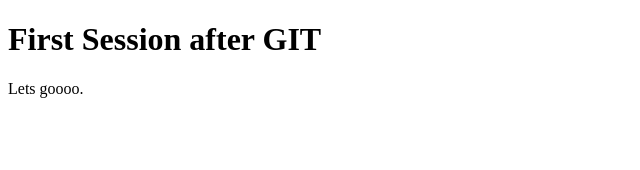
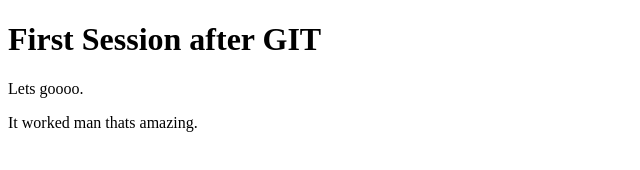
Before and after one commit to Ofori12/morning_test, a plain HTML site: page index.html in a window 1280 px wide. Shown: the whole page, without its empty margins (0-640 px from the left). Drawn offline with Linux system fonts and the light colour scheme.

Commit message:
Update index.html

```diff
--- a/index.html
+++ b/index.html
@@ -8,5 +8,6 @@
 <body>
     <h1>First Session after GIT</h1>
     <p>Lets goooo.</p>
+    <p>It worked man thats amazing.</p>
 </body>
 </html>
```
